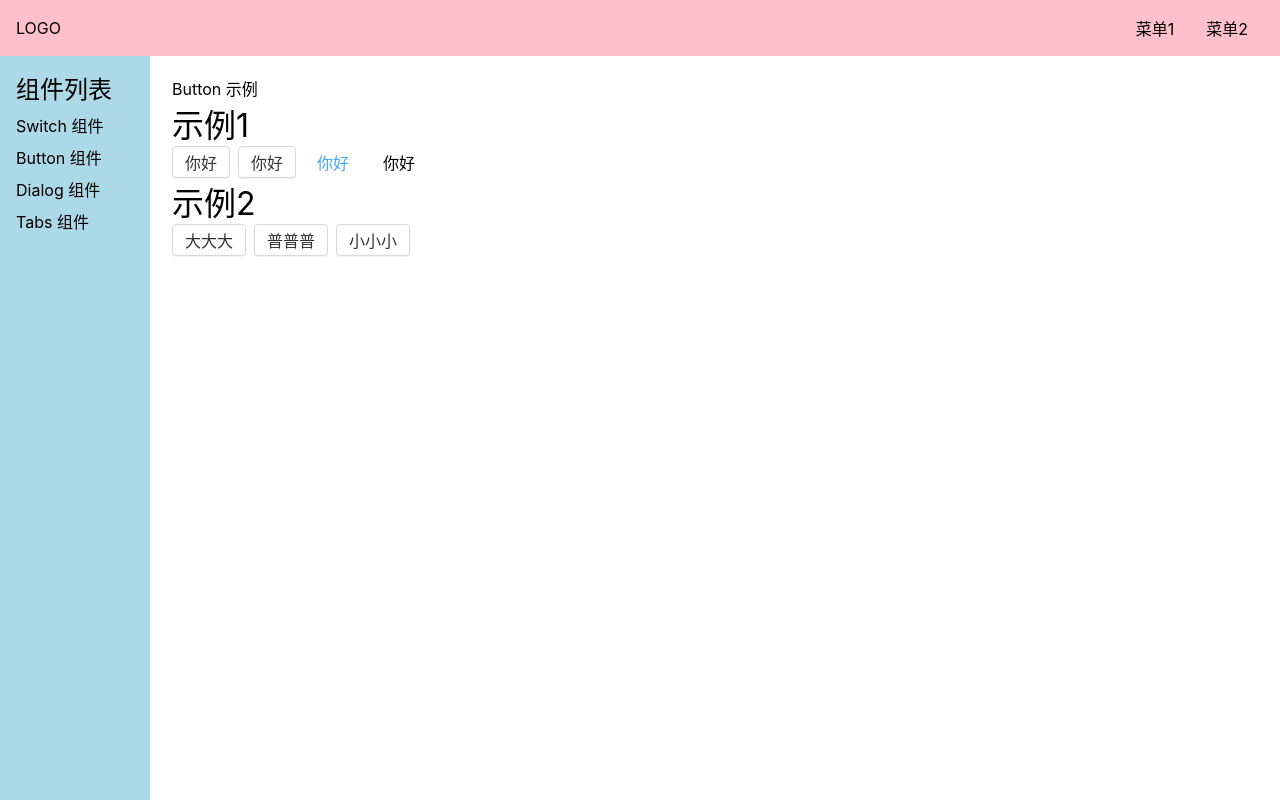
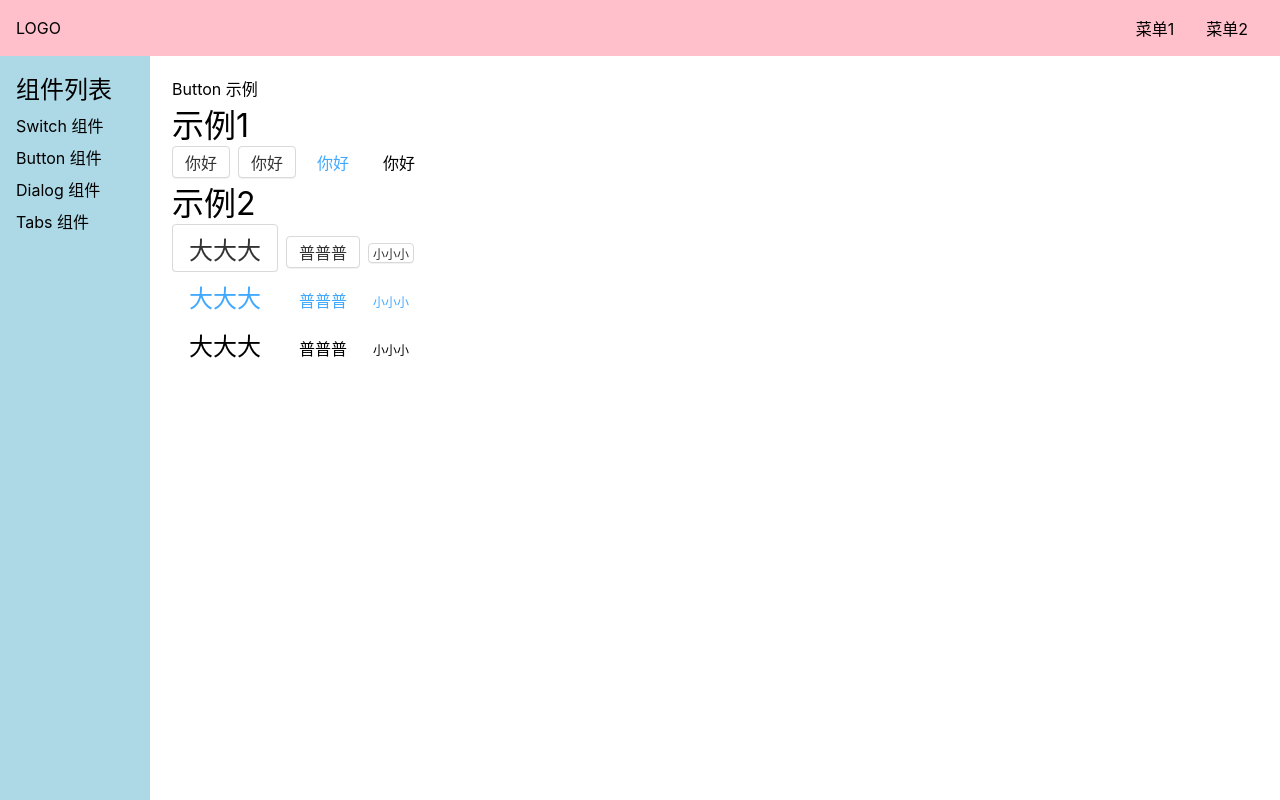
Before and after one commit to wangzhou7/lunzi-ui-2, a Vue app: page /#/doc/button in a window 1280 px wide. Built offline with nearby package versions, Linux system fonts and the light colour scheme.

Commit message:
支持 CSS2

```diff
--- a/src/components/ButtonDemo.vue
+++ b/src/components/ButtonDemo.vue
@@ -12,6 +12,16 @@
         <Button size="big">大大大</Button>
         <Button>普普普</Button>
       <Button size="small">小小小</Button>
+    </div>
+    <div>
+        <Button theme="link" size="big">大大大</Button>
+        <Button theme="link">普普普</Button>
+        <Button theme="link" size="small">小小小</Button>
+    </div>
+    <div>
+        <Button theme="text" size="big">大大大</Button>
+        <Button theme="text">普普普</Button>
+        <Button theme="text" size="small">小小小</Button>
     </div>
 </template>
 
--- a/src/lib/Button.vue
+++ b/src/lib/Button.vue
@@ -93,18 +93,17 @@ $radius: 4px;
         }
     }
 
-    &.gulu-theme-button {
-        &.gulu-size-big {
+    &.lunzi-size-big {
         font-size: 24px;
         height: 48px;
-            padding: 0 16px
+        padding: 0 16px;
     }
 
-        &.gulu-size-small {
+    &.lunzi-size-small {
         font-size: 12px;
         height: 20px;
         padding: 0 4px;
     }
-    }
+
 }
 </style>
```
Lines whose indentation alone changed are shown as unchanged.
